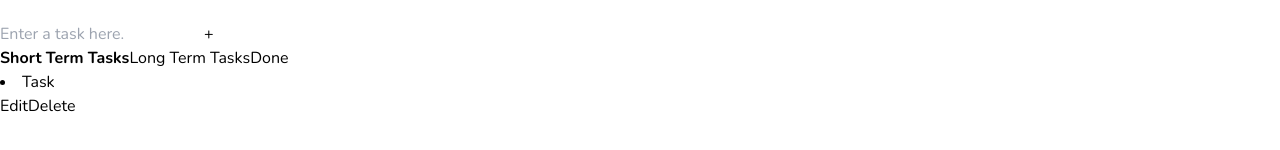
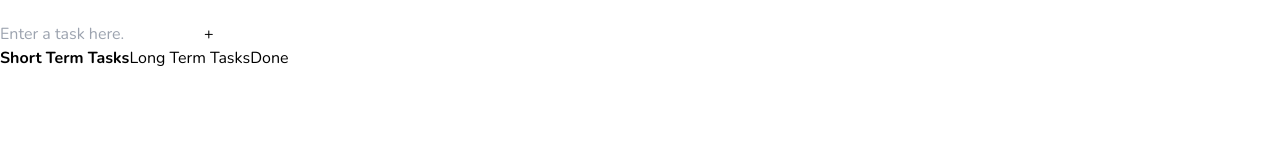
Before and after one commit to srichard3/taskmanager, a React (Vite) app in the folder vite-taskmanager/: page / in a window 1280 px wide. Shown: the part 490-640 px from the top of the page. Built offline with nearby package versions, Linux system fonts and the light colour scheme.

Commit message:
Added TaskContext and logic. Fucntionality for Edit and Delete Buttons.

```diff
--- a/vite-taskmanager/src/App.tsx
+++ b/vite-taskmanager/src/App.tsx
@@ -2,6 +2,7 @@
 import './App.css'
 import { RouterProvider, createRouter } from '@tanstack/react-router'
 import { routeTree } from './routeTree.gen'
+import { TasksProvider } from './TasksContext'
 
 const router = createRouter({ routeTree })
 
@@ -19,7 +20,9 @@ function App () {
       <div className='min-h-screen flex items-center justify-center p-4'>
         <div className='bg-gray-100 p-6 rounded shadow-md w-full m-10'>
           <h1 className='text-3xl'>
-            <RouterProvider router={router} />
+            <TasksProvider>
+              <RouterProvider router={router} />
+            </TasksProvider>
           </h1>
         </div>
       </div>
--- /dev/null
+++ b/vite-taskmanager/src/TasksContext.tsx
@@ -0,0 +1,54 @@
+import React, { createContext, useContext, useState, ReactNode } from 'react'
+
+export interface Task {
+  id: Date
+  task: string
+}
+
+interface TasksContextType {
+  tasks: Task[]
+  addTask: (task: string) => void
+  deleteTask: (id: Date) => void
+  editTask: (id: Date, newTask: string) => void
+}
+
+const TasksContext = createContext<TasksContextType | undefined>(undefined)
+
+export const useTasks = () => {
+  const context = useContext(TasksContext)
+  if (!context) throw new Error('useTasks must be used within a TasksProvider')
+  return context
+}
+
+interface TasksProviderProps {
+  children: ReactNode // Define the type for children here
+}
+
+export const TasksProvider: React.FC<TasksProviderProps> = ({ children }) => {
+  // Use the interface here
+  const [tasks, setTasks] = useState<Task[]>([])
+
+  const addTask = (task: string) => {
+    if (task.trim() !== '') {
+      setTasks(tasks => [...tasks, { id: new Date(), task }])
+    }
+  }
+
+  const deleteTask = (id: Date) => {
+    setTasks(tasks => tasks.filter(task => task.id !== id))
+  }
+
+  const editTask = (id: Date, newTask: string) => {
+    setTasks(tasks =>
+      tasks.map(task => (task.id === id ? { ...task, task: newTask } : task))
+    )
+  }
+
+  console.log('tasks:', tasks)
+
+  return (
+    <TasksContext.Provider value={{ tasks, addTask, deleteTask, editTask }}>
+      {children}
+    </TasksContext.Provider>
+  )
+}
--- a/vite-taskmanager/src/main.tsx
+++ b/vite-taskmanager/src/main.tsx
@@ -2,9 +2,12 @@ import React from 'react'
 import ReactDOM from 'react-dom/client'
 import App from './App.tsx'
 import './index.css'
+import { TasksProvider } from './TasksContext.tsx'
 
 ReactDOM.createRoot(document.getElementById('root')!).render(
   <React.StrictMode>
-    <App />
-  </React.StrictMode>,
+    <TasksProvider>
+      <App />
+    </TasksProvider>
+  </React.StrictMode>
 )
--- a/vite-taskmanager/src/routes/__root.tsx
+++ b/vite-taskmanager/src/routes/__root.tsx
@@ -1,12 +1,26 @@
 import { Link, Outlet, createRootRoute } from '@tanstack/react-router'
 import logoPath from '../assets/TaskManager-Logo.png'
 import { useState } from 'react'
+import { TasksProvider, useTasks } from '../TasksContext'
+
 const activeProps = {
   style: { fontWeight: 'bold' }
 }
 
 export const Route = createRootRoute({
-  component: () => (
+  component: () => {
+    const [newTask, setNewTask] = useState('')
+    const { addTask } = useTasks() // Use the addTask method from context
+
+    const handleAddTask = () => {
+      console.log('newTask!!!:', newTask)
+      if (newTask.trim() !== '') {
+        addTask(newTask) // Use the addTask from your TasksProvider
+        setNewTask('') // Reset input field
+      }
+    }
+
+    return (
       <>
         <img src={logoPath} alt='TaskManager logo' className='w-1/2' />
         <div className='space-x-4 mb-4'>
@@ -14,8 +28,13 @@ export const Route = createRootRoute({
             type='text'
             placeholder='Enter a task here.'
             className='py-2 px-4 border rounded w-1/2 mb-4 shadow-md focus:outline-none focus:ring-2 focus:ring-gray-300 focus:border-transparent hover:outline-none hover:ring-2 hover:ring-gray-300 hover:border-transparent'
+            value={newTask}
+            onChange={e => setNewTask(e.target.value)}
           />
-        <button className='bg-gradient-to-r from-green-400 to-green-600 hover:from-green-400 hover:to-green-400 text-white rounded py-2 px-4 shadow-md font-bold'>
+          <button
+            onClick={handleAddTask}
+            className='bg-gradient-to-r from-emerald-400 to-emerald-600 hover:from-green-400 hover:to-green-400 text-white rounded py-2 px-4 shadow-md font-bold'
+          >
             +
           </button>
         </div>
@@ -34,4 +53,5 @@ export const Route = createRootRoute({
         <Outlet />
       </>
     )
+  }
 })
--- a/vite-taskmanager/src/routes/index.tsx
+++ b/vite-taskmanager/src/routes/index.tsx
@@ -1,23 +1,79 @@
 import { createFileRoute } from '@tanstack/react-router'
+import { useState } from 'react'
+import { useTasks, Task } from '../TasksContext'
 
 export const Route = createFileRoute('/')({
-  component: () => (
-    <>
+  component: () => {
+    const { tasks, editTask, deleteTask } = useTasks()
+    const [editingId, setEditingId] = useState<Date | null>(null) // ID of the task being edited
+    const [editedTask, setEditedTask] = useState('') // New task content
+
+    // Function to handle task edit initiation
+    const handleEdit = (task: Task) => {
+      setEditingId(task.id)
+      setEditedTask(task.task)
+    }
+
+    // Function to save the edited task
+    const handleSave = (id: Date) => {
+      editTask(id, editedTask)
+      setEditingId(null) // Reset editing state
+      setEditedTask('') // Clear edited task state
+    }
+
+    return (
       <div className='min-h-screen flex items-center justify-center p-4'>
         <div className='bg-gray-100 p-6 rounded shadow-md w-full max-w-4xl'>
-          <li className='flex justify-between items-center mb-3 bg-white p-4 rounded shadow-md'>
-            <span className='text-3xl'>Task</span>
+          {tasks.map(task => (
+            <li
+              key={task.id.toString()}
+              className='flex justify-between items-center mb-3 bg-white p-4 rounded shadow-md'
+            >
+              {editingId === task.id ? (
+                <input
+                  type='text'
+                  value={editedTask}
+                  onChange={e => setEditedTask(e.target.value)}
+                  className='flex-1 mr-2 p-2'
+                />
+              ) : (
+                <span className='text-3xl'>{task.task}</span>
+              )}
               <div className='space-x-4'>
-              <button className='bg-gradient-to-r from-slate-400 to-slate-600 hover:from-slate-400 hover:to-slate-400 text-white rounded py-2 px-4 shadow-md font-bold'>
-                Edit
+                {editingId === task.id ? (
+                  <button
+                    onClick={() => handleSave(task.id)}
+                    className='bg-gradient-to-r from-blue-400 to-blue-600 hover:from-blue-400 hover:to-blue-400 text-white rounded py-2 px-4 shadow-md font-bold'
+                  >
+                    Save
                   </button>
-              <button className='bg-gradient-to-r from-red-400 to-red-600 hover:from-red-400 hover:to-red-400 text-white rounded py-2 px-4 shadow-md font-bold'>
-                Delete
+                ) : (
+                  <>
+                    <button
+                      onClick={() => handleEdit(task)}
+                      className='bg-gradient-to-r from-slate-400 to-slate-600 hover:from-slate-400 hover:to-slate-400 text-white rounded py-2 px-4 shadow-md font-bold'
+                    >
+                      ✎
                     </button>
+                    <button
+                      onClick={() => deleteTask(task.id)}
+                      className='bg-gradient-to-r from-green-400 to-green-600 hover:from-green-400 hover:to-green-400 text-white rounded py-2 px-4 shadow-md font-bold'
+                    >
+                      ✓
+                    </button>
+                    <button
+                      onClick={() => deleteTask(task.id)}
+                      className='bg-gradient-to-r from-red-400 to-red-600 hover:from-red-400 hover:to-red-400 text-white rounded py-2 px-4 shadow-md font-bold'
+                    >
+                      ⊖
+                    </button>
+                  </>
+                )}
               </div>
             </li>
+          ))}
         </div>
       </div>
-    </>
     )
+  }
 })
```
Lines whose indentation alone changed are shown as unchanged.
